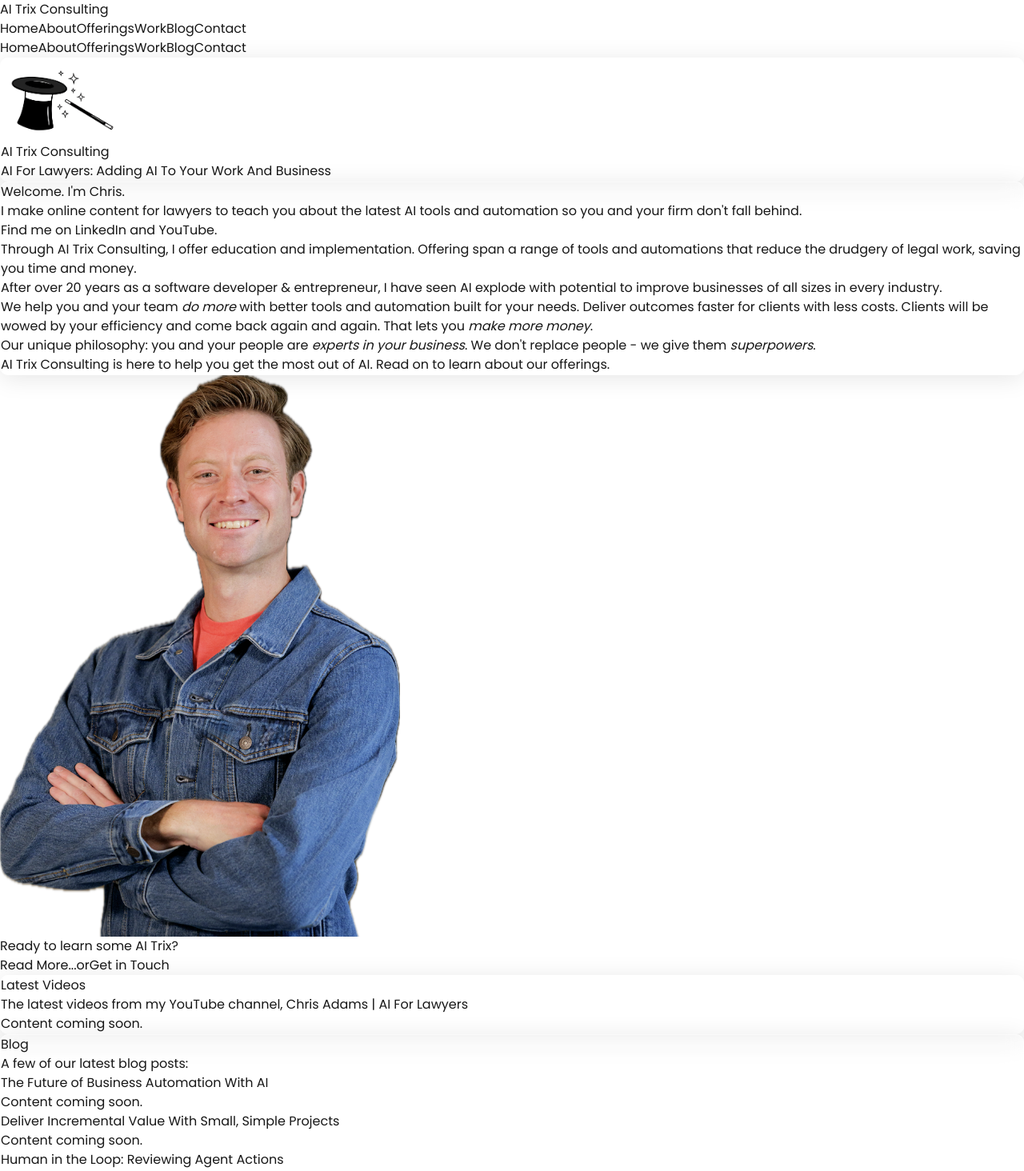
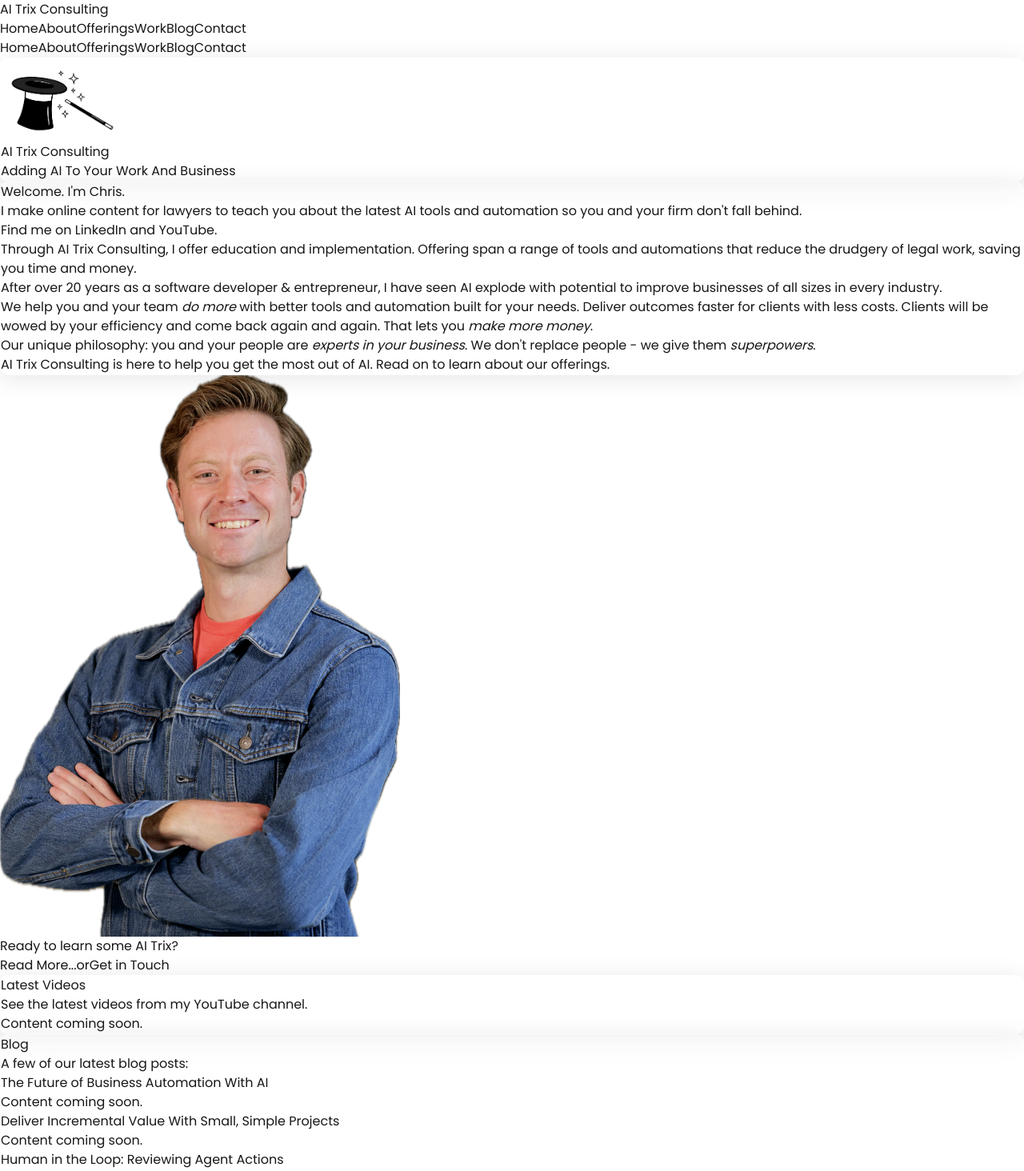
Before and after one commit to cadamsdotcom/aitrix-web, a Next.js app: page / in a window 1280 px wide. Shown: the top 1464 px of the page at 80% size. Built offline with nearby package versions, Linux system fonts and the light colour scheme.

Commit message:
Update fron page

```diff
--- a/src/app/offerings/page.tsx
+++ b/src/app/offerings/page.tsx
@@ -182,7 +182,7 @@ export default function OfferingsPage() {
                 <h1 className="text-4xl font-bold mb-4">Areas of Focus & Service Offerings</h1>
                 <p className="text-xl text-gray-700 mb-8">
                     AI Trix brings AI to your business by discussing what we can deliver and helping you implement it effectively.
-                    Here's how we can transform your business with AI.
+                    Here&apos;s how we can transform your business with AI.
                 </p>
             </section>
 
--- a/src/app/page.tsx
+++ b/src/app/page.tsx
@@ -15,7 +15,7 @@ export default async function Home() {
           </h1>
         </div>
         <h2 className="text-2xl md:text-3xl font-bold text-center mx-auto">
-          AI For Lawyers: Adding AI To Your Work And Business
+          Adding AI To Your Work And Business
         </h2>
       </div>
 
@@ -68,17 +68,14 @@ export default async function Home() {
         </div>
       </div>
 
-      <div className="mx-auto flex flex-nowrap items-center relative">
       <div className="glass rounded-lg shadow-lg p-6 pr-8 md:pr-12 space-y-4">
         <h2 className="text-3xl font-semibold">
           Latest Videos
         </h2>
-          <p>The latest videos from my YouTube channel, <Link href="https://youtube.com/@cadamsdotcom" target="_blank" rel="noopener noreferrer" className="underline items-center">Chris Adams | AI For Lawyers</Link></p>
+        <p>See the latest videos from my <Link href="https://youtube.com/@cadamsdotcom" target="_blank" rel="noopener noreferrer" className="underline items-center">YouTube channel</Link>.</p>
         <p>Content coming soon.</p>
       </div>
-      </div>
 
-      <div className="mx-auto flex flex-nowrap items-center relative">
       <div className="glass rounded-lg shadow-lg p-6 pr-8 md:pr-12 space-y-4">
         <h2 className="text-3xl font-semibold">
           Blog
@@ -92,6 +89,5 @@ export default async function Home() {
         ))}
       </div>
     </div>
-    </div>
   );
 }
```
Lines whose indentation alone changed are shown as unchanged.
